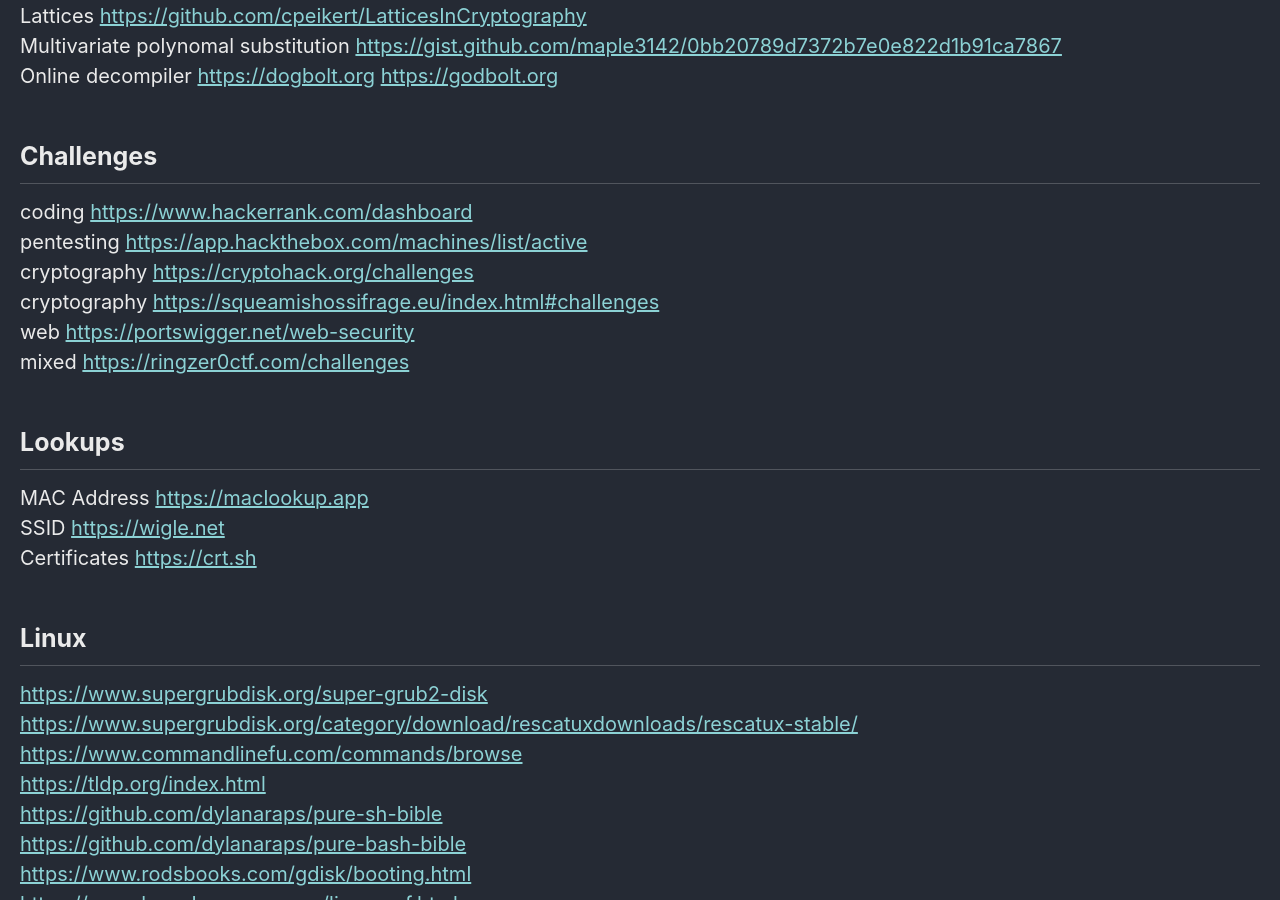
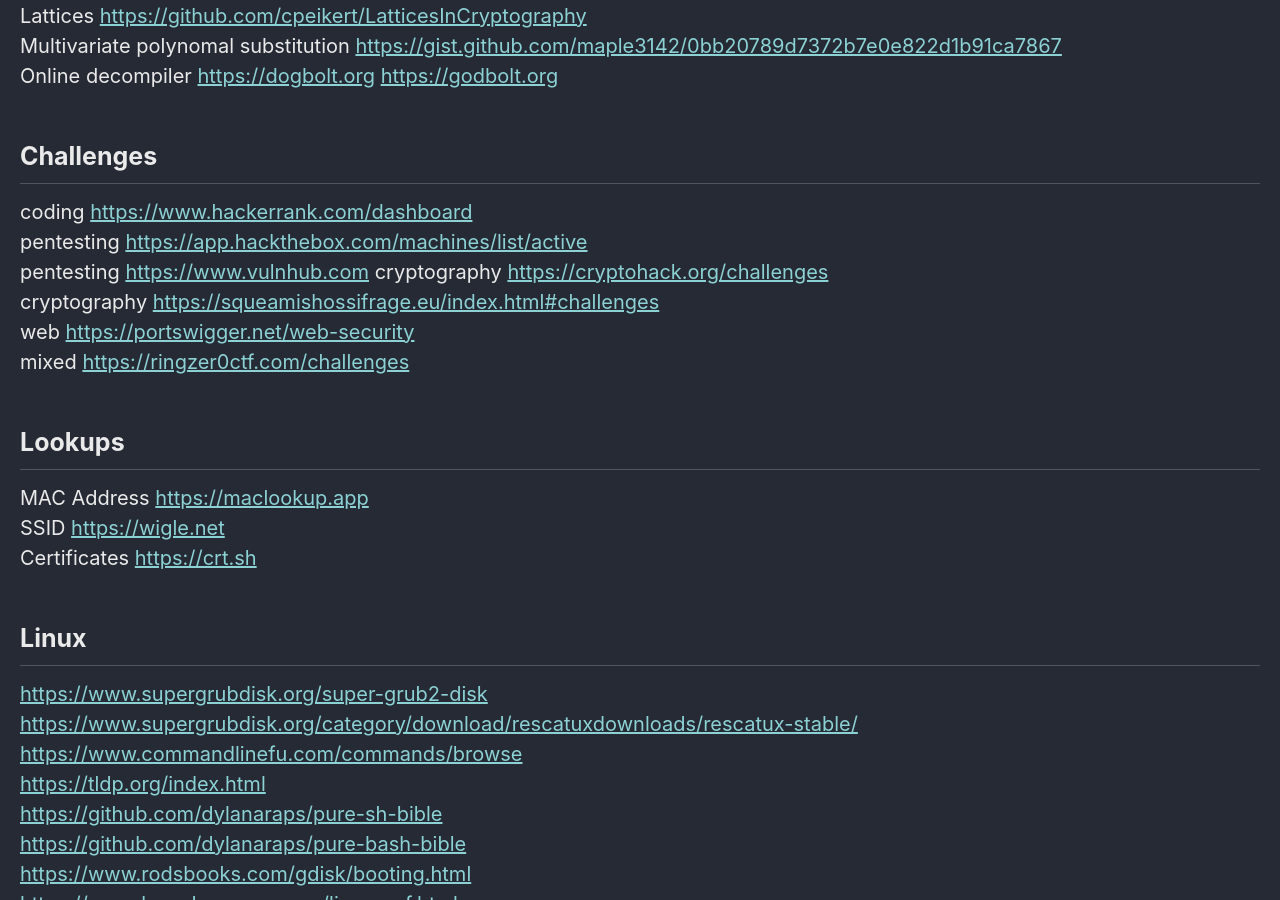
Before and after one commit to Connor-McCartney/Connor-McCartney.github.io, a Jekyll site: the page built from _pages/misc/resources.md, in a window 1280 px wide and 900 px high, scrolled down 1095 px. Built offline with Jekyll 4.4.1, drawn with Linux system fonts in a browser that asks for light colours; cached includes are drawn as plain includes.

Commit message:
Update resources.md

```diff
--- a/_pages/misc/resources.md
+++ b/_pages/misc/resources.md
@@ -42,6 +42,7 @@ Online decompiler <https://dogbolt.org>  <https://godbolt.org>  <br>
 
 coding <https://www.hackerrank.com/dashboard> <br>
 pentesting <https://app.hackthebox.com/machines/list/active> <br>
+pentesting <https://www.vulnhub.com>
 cryptography <https://cryptohack.org/challenges> <br>
 cryptography <https://squeamishossifrage.eu/index.html#challenges> <br>
 web <https://portswigger.net/web-security> <br>
```
